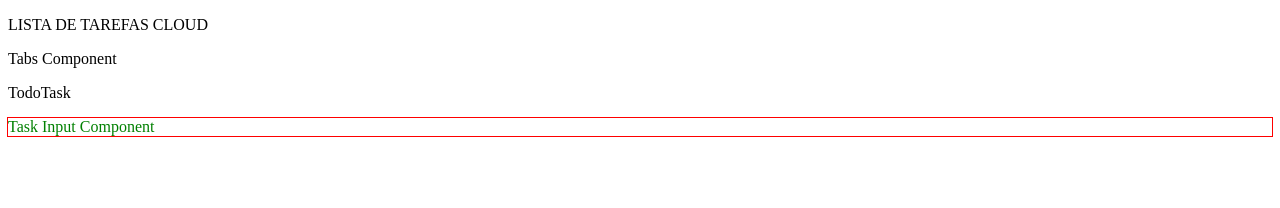
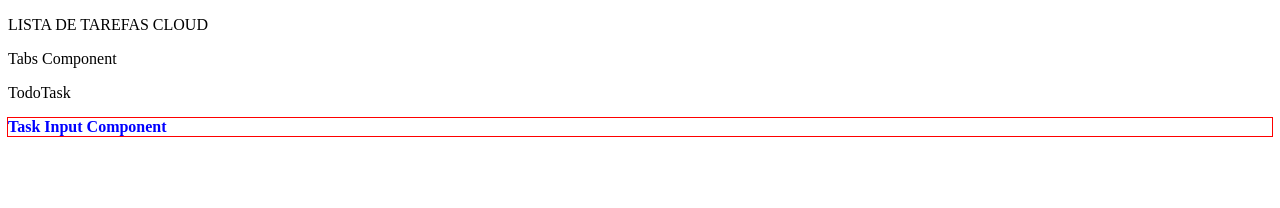
Before and after one commit to pierbotteroweb/cloud-todo-list, a Next.js app in the folder frontend/: page / in a window 1280 px wide. Shown: the top 208 px of the page. Built offline with nearby package versions, Linux system fonts and the light colour scheme.

Commit message:
frontend - styling changes

```diff
--- a/frontend/src/components/TaskInputComponent.module.css
+++ b/frontend/src/components/TaskInputComponent.module.css
@@ -1,4 +1,5 @@
 .task{
-    color: green;
+    color: blue;
+    font-weight: bold;
     outline: solid red 1px;
 }
```
